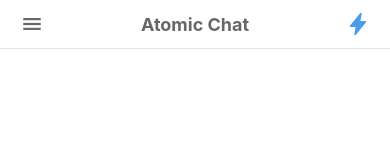
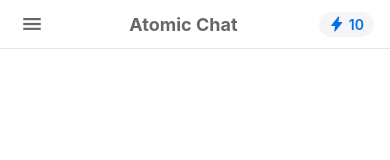
Before and after one commit to gui-zaf/atomic-ai, a React Native app: screen / in a window 390 px wide. Shown: the top 160 px of the page. Built offline with nearby package versions, Linux system fonts and the light colour scheme.

Commit message:
Here’s a semantic commit message for your changes:

```diff
--- a/App.tsx
+++ b/App.tsx
@@ -13,6 +13,7 @@ import { ChatMessages } from "./components/ChatMessages";
 import ChatInput from "./components/ChatInput";
 import { colors } from "./theme/theme";
 import { useState } from "react";
+import { TokenProvider } from "./context/TokenContext";
 
 interface Message {
   id: string;
@@ -66,6 +67,7 @@ export default function App() {
   };
 
   return (
+    <TokenProvider>
       <SafeAreaProvider>
         <KeyboardAvoidingView
           style={{ flex: 1 }}
@@ -94,5 +96,6 @@ export default function App() {
           </TouchableWithoutFeedback>
         </KeyboardAvoidingView>
       </SafeAreaProvider>
+    </TokenProvider>
   );
 }
--- a/components/ChatInput.tsx
+++ b/components/ChatInput.tsx
@@ -12,6 +12,8 @@ import {
 import { Ionicons } from "@expo/vector-icons";
 import { colors } from "../theme/theme";
 import { getAmazeSuggestion } from "../services/amazeService";
+import { useTokens } from "../context/TokenContext";
+import RechargeTimer from "./RechargeTimer";
 
 interface ChatInputProps {
   onSend: (message: string) => void;
@@ -21,6 +23,7 @@ const ChatInput = ({ onSend }: ChatInputProps) => {
   const [message, setMessage] = useState("");
   const [isKeyboardVisible, setKeyboardVisible] = useState(false);
   const [isLoading, setIsLoading] = useState(false);
+  const { decrementToken } = useTokens();
 
   useEffect(() => {
     const keyboardWillShowListener = Keyboard.addListener(
@@ -40,8 +43,16 @@ const ChatInput = ({ onSend }: ChatInputProps) => {
 
   const handleSend = () => {
     if (message.trim()) {
+      if (decrementToken()) {
         onSend(message.trim());
         setMessage("");
+      } else {
+        Alert.alert(
+          "Tokens Esgotados",
+          "Seus tokens gratuitos acabaram. Aguarde a recarga ou adquira mais tokens.",
+          [{ text: "OK" }]
+        );
+      }
     }
   };
 
@@ -59,6 +70,8 @@ const ChatInput = ({ onSend }: ChatInputProps) => {
   };
 
   return (
+    <>
+      <RechargeTimer />
       <View
         style={[
           styles.container,
@@ -105,6 +118,7 @@ const ChatInput = ({ onSend }: ChatInputProps) => {
           </TouchableOpacity>
         </View>
       </View>
+    </>
   );
 };
 
--- a/components/Header.tsx
+++ b/components/Header.tsx
@@ -2,6 +2,7 @@ import React from "react";
 import { View, Text, StyleSheet, TouchableOpacity } from "react-native";
 import { Ionicons } from "@expo/vector-icons";
 import { colors } from "../theme/theme";
+import TokenPill from "./TokenPill";
 
 export const Header = () => {
   return (
@@ -17,14 +18,7 @@ export const Header = () => {
 
       <Text style={styles.title}>Atomic Chat</Text>
 
-      <TouchableOpacity style={styles.iconButton}>
-        <Ionicons
-          name="flash"
-          size={24}
-          color={colors.primary}
-          style={styles.icon}
-        />
-      </TouchableOpacity>
+      <TokenPill />
     </View>
   );
 };
--- /dev/null
+++ b/components/RechargeTimer.tsx
@@ -0,0 +1,58 @@
+import React from 'react';
+import { View, Text, StyleSheet } from 'react-native';
+import { Ionicons } from '@expo/vector-icons';
+import { colors } from '../theme/theme';
+import { useTokens } from '../context/TokenContext';
+
+const formatTimeRemaining = (milliseconds: number) => {
+  const totalSeconds = Math.floor(milliseconds / 1000);
+  const hours = Math.floor(totalSeconds / 3600);
+  const minutes = Math.floor((totalSeconds % 3600) / 60);
+  return `${hours}h ${minutes}m`;
+};
+
+const RechargeTimer = () => {
+  const { isRecharging, rechargeTimeRemaining } = useTokens();
+
+  if (!isRecharging) return null;
+
+  return (
+    <View style={styles.container}>
+      <View style={styles.timerPill}>
+        <Ionicons
+          name="time-outline"
+          size={16}
+          color={colors.text}
+        />
+        <Text style={styles.timerText}>
+          {formatTimeRemaining(rechargeTimeRemaining)}
+        </Text>
+      </View>
+    </View>
+  );
+};
+
+const styles = StyleSheet.create({
+  container: {
+    width: '100%',
+    paddingHorizontal: 16,
+    paddingBottom: 8,
+    alignItems: 'center',
+  },
+  timerPill: {
+    flexDirection: 'row',
+    alignItems: 'center',
+    backgroundColor: colors.surface,
+    paddingHorizontal: 12,
+    paddingVertical: 6,
+    borderRadius: 16,
+    gap: 6,
+  },
+  timerText: {
+    fontSize: 14,
+    fontWeight: '500',
+    color: colors.text,
+  }
+});
+
+export default RechargeTimer;
--- /dev/null
+++ b/components/TokenPill.tsx
@@ -0,0 +1,54 @@
+import React from 'react';
+import { View, Text, StyleSheet } from 'react-native';
+import { Ionicons } from '@expo/vector-icons';
+import { colors } from '../theme/theme';
+import { useTokens } from '../context/TokenContext';
+
+const TokenPill = () => {
+  const { tokens } = useTokens();
+  const isZero = tokens === 0;
+
+  return (
+    <View style={[
+      styles.tokenPill,
+      isZero && styles.tokenPillEmpty
+    ]}>
+      <Ionicons
+        name="flash"
+        size={16}
+        color={isZero ? '#ff3b30' : colors.primary}
+      />
+      <Text style={[
+        styles.tokenCount,
+        isZero && styles.tokenCountEmpty
+      ]}>
+        {tokens}
+      </Text>
+    </View>
+  );
+};
+
+const styles = StyleSheet.create({
+  tokenPill: {
+    flexDirection: 'row',
+    alignItems: 'center',
+    backgroundColor: colors.surface,
+    paddingHorizontal: 10,
+    paddingVertical: 4,
+    borderRadius: 16,
+    gap: 4,
+  },
+  tokenPillEmpty: {
+    backgroundColor: 'rgba(255, 59, 48, 0.1)',
+  },
+  tokenCount: {
+    fontSize: 14,
+    fontWeight: '600',
+    color: colors.primary,
+  },
+  tokenCountEmpty: {
+    color: '#ff3b30',
+  },
+});
+
+export default TokenPill;
--- /dev/null
+++ b/context/TokenContext.tsx
@@ -0,0 +1,110 @@
+import React, { createContext, useContext, useState, useEffect } from 'react';
+import AsyncStorage from '@react-native-async-storage/async-storage';
+
+interface TokenContextType {
+  tokens: number;
+  isRecharging: boolean;
+  rechargeTimeRemaining: number;
+  decrementToken: () => boolean;
+}
+
+const INITIAL_TOKENS = 10;
+const RECHARGE_TIME = 12 * 60 * 60 * 1000; // 12 hours in milliseconds
+
+const TokenContext = createContext<TokenContextType | undefined>(undefined);
+
+export const TokenProvider = ({ children }: { children: React.ReactNode }) => {
+  const [tokens, setTokens] = useState(INITIAL_TOKENS);
+  const [isRecharging, setIsRecharging] = useState(false);
+  const [rechargeTimeRemaining, setRechargeTimeRemaining] = useState(0);
+  const [rechargeEndTime, setRechargeEndTime] = useState<number | null>(null);
+
+  // Load token state from storage
+  useEffect(() => {
+    const loadTokenState = async () => {
+      try {
+        const storedTokens = await AsyncStorage.getItem('tokens');
+        const storedRechargeEndTime = await AsyncStorage.getItem('rechargeEndTime');
+
+        if (storedTokens) {
+          setTokens(parseInt(storedTokens, 10));
+        }
+
+        if (storedRechargeEndTime) {
+          const endTime = parseInt(storedRechargeEndTime, 10);
+          setRechargeEndTime(endTime);
+
+          if (endTime > Date.now()) {
+            setIsRecharging(true);
+          }
+        }
+      } catch (error) {
+        console.error('Failed to load token state:', error);
+      }
+    };
+
+    loadTokenState();
+  }, []);
+
+  // Timer for countdown
+  useEffect(() => {
+    if (!isRecharging) return;
+
+    const intervalId = setInterval(() => {
+      if (!rechargeEndTime) return;
+
+      const remaining = rechargeEndTime - Date.now();
+
+      if (remaining <= 0) {
+        setIsRecharging(false);
+        setRechargeTimeRemaining(0);
+        setRechargeEndTime(null);
+        setTokens(INITIAL_TOKENS);
+        AsyncStorage.setItem('tokens', INITIAL_TOKENS.toString());
+        AsyncStorage.removeItem('rechargeEndTime');
+        clearInterval(intervalId);
+      } else {
+        setRechargeTimeRemaining(remaining);
+      }
+    }, 1000);
+
+    return () => clearInterval(intervalId);
+  }, [isRecharging, rechargeEndTime]);
+
+  const decrementToken = () => {
+    if (tokens <= 0) return false;
+
+    const newTokens = tokens - 1;
+    setTokens(newTokens);
+    AsyncStorage.setItem('tokens', newTokens.toString());
+
+    if (newTokens === 0 && !isRecharging) {
+      const endTime = Date.now() + RECHARGE_TIME;
+      setRechargeEndTime(endTime);
+      setRechargeTimeRemaining(RECHARGE_TIME);
+      setIsRecharging(true);
+      AsyncStorage.setItem('rechargeEndTime', endTime.toString());
+    }
+
+    return true;
+  };
+
+  return (
+    <TokenContext.Provider value={{
+      tokens,
+      isRecharging,
+      rechargeTimeRemaining,
+      decrementToken
+    }}>
+      {children}
+    </TokenContext.Provider>
+  );
+};
+
+export const useTokens = () => {
+  const context = useContext(TokenContext);
+  if (context === undefined) {
+    throw new Error('useTokens must be used within a TokenProvider');
+  }
+  return context;
+};
--- a/package.json
+++ b/package.json
@@ -9,7 +9,8 @@
     "web": "expo start --web"
   },
   "dependencies": {
-    "expo": "53.0.10",
+    "@react-native-async-storage/async-storage": "2.1.2",
+    "expo": "53.0.11",
     "expo-status-bar": "~2.2.3",
     "lottie-react-native": "7.2.2",
     "react": "19.0.0",
```
Also changed, not shown: 2 other files (tests, documents, lock files or other folders). Lines whose indentation alone changed are shown as unchanged.
